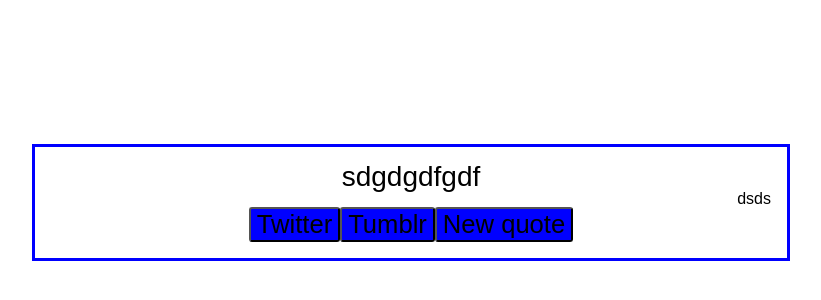
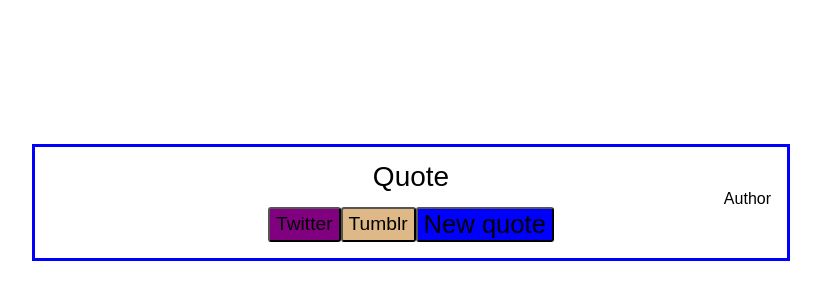
Before and after one commit to efgeorge/quote-machine, a React (Create React App) app: page / in a window 1280 px wide. Shown: the part 198-498 px from the top of the page, without its empty margins (229-1050 px from the left). Built offline with nearby package versions, Linux system fonts and the light colour scheme.

Commit message:
button scss prop id working

```diff
--- a/src/components/Button.js
+++ b/src/components/Button.js
@@ -1,8 +1,8 @@
 import './../styles/Button.scss';
 
-const Button = ({ text, id }) => {
+const Button = ({ text, btnid }) => {
     return (
-        <button id="btn">{text}</button>
+        <button id={btnid}>{text}</button>
     )
 }
 
--- a/src/components/QuoteBox.js
+++ b/src/components/QuoteBox.js
@@ -5,15 +5,15 @@
     return (
         <div id="quote-box">
             <div id="quote-text">
-                sdgdgdfgdf
+                Quote
             </div>
             <div id="quote-author">
-                dsds
+                Author
             </div>
             <div id="button-wrapper">
-                <Button text={"Twitter"} id={"-twitter"}/>
-                <Button text={"Tumblr"} id={"-tumblr"}/>
-                <Button text={"New quote"} id={"-new-quote"}/>
+                <Button text={"Twitter"} btnid={"tweet-quote"}/>
+                <Button text={"Tumblr"} btnid={"tumblr-quote"}/>
+                <Button text={"New quote"} btnid={"new-quote"} />
             </div>
         </div>
     )
--- a/src/styles/Button.scss
+++ b/src/styles/Button.scss
@@ -1,5 +1,17 @@
-#btn {
+#new-quote {
     border-radius: 3px;
-        background-color: blue;
-        font-size: 1.6rem;
+    background-color: blue;
+    font-size: 1.6rem;
 }
+
+#tweet-quote {
+    border-radius: 3px;
+    background-color: purple;
+    font-size: 1.2rem;
+}
+
+#tumblr-quote {
+    border-radius: 3px;
+    background-color: burlywood;
+    font-size: 1.2rem;
+}
```
